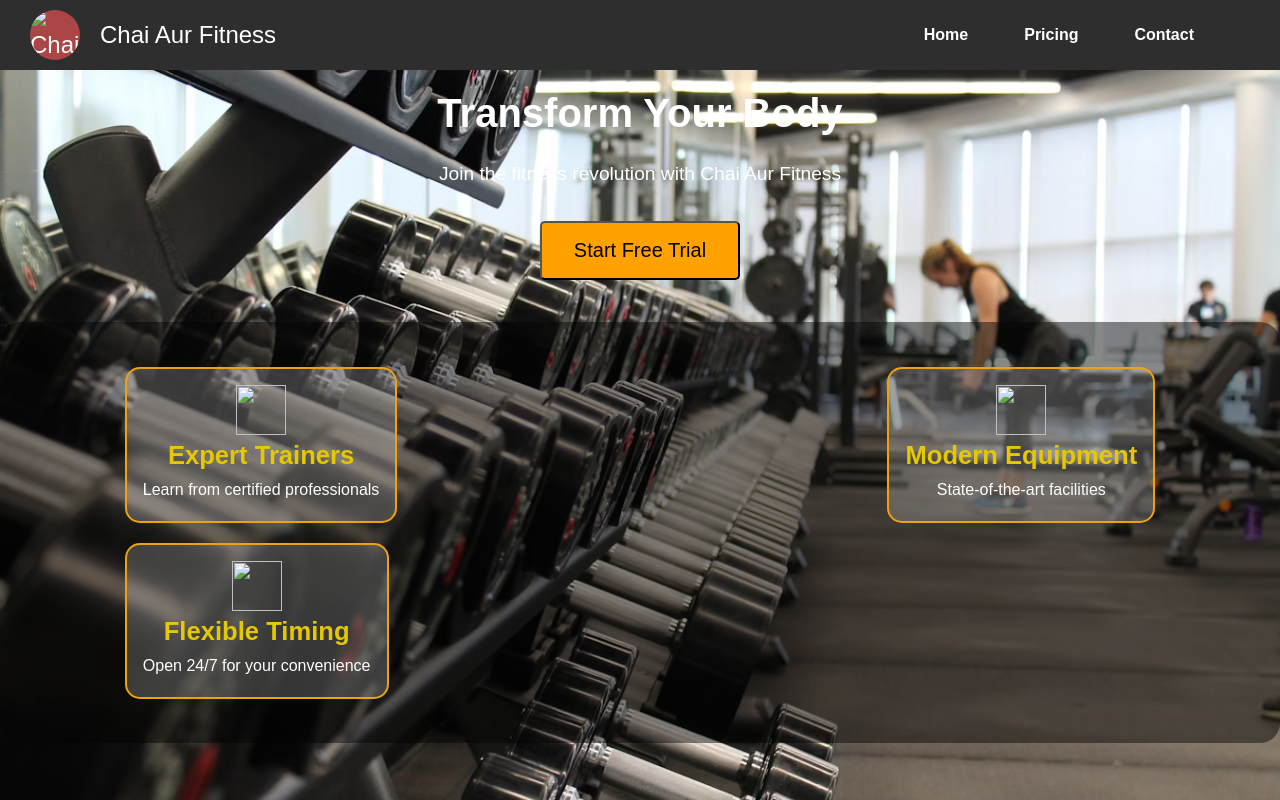
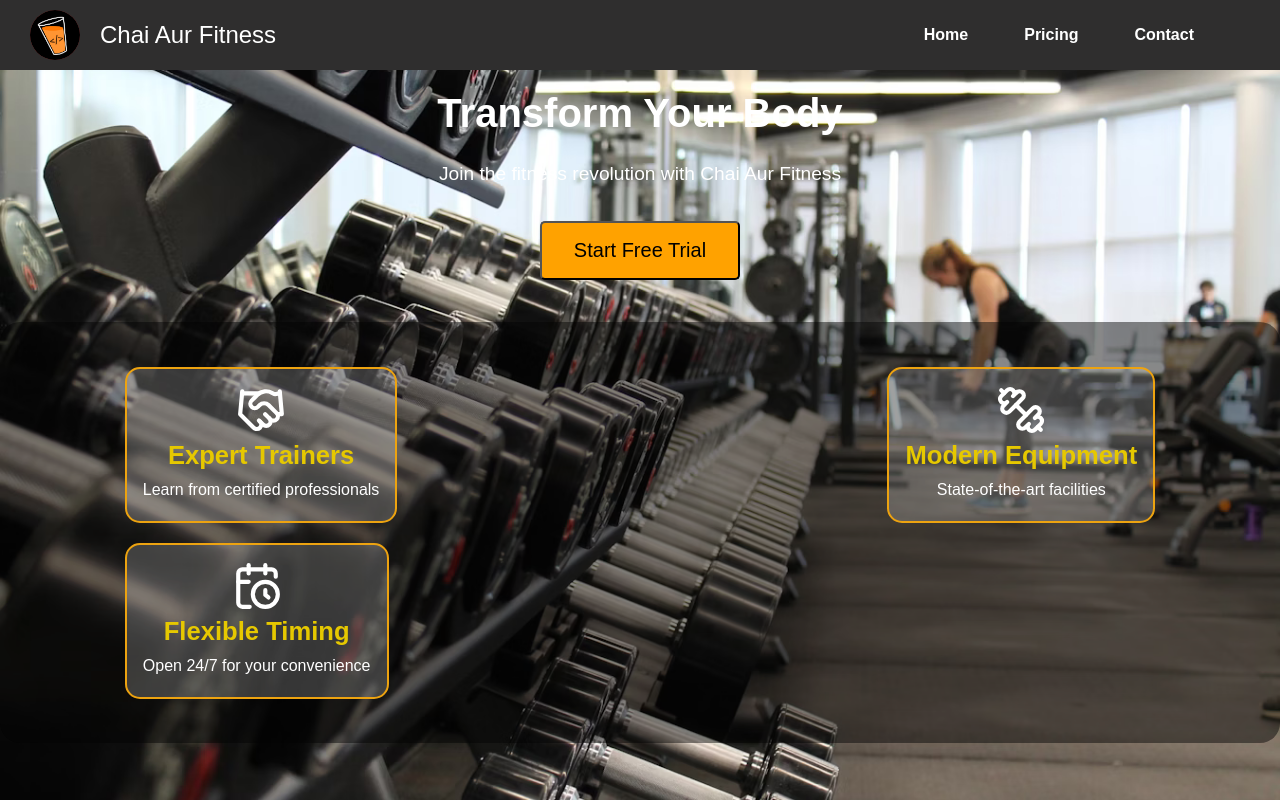
Before and after one commit to Ashutoshdev-hub/ChaiCohort-Fitness, a plain HTML site: page index.html in a window 1280 px wide. Drawn offline with Linux system fonts and the light colour scheme.

Commit message:
Update index.html

```diff
--- a/index.html
+++ b/index.html
@@ -3,7 +3,7 @@
   <head>
     <meta charset="UTF-8" />
     <meta name="viewport" content="width=device-width, initial-scale=1.0" />
-    <link rel="icon" type="image/x-icon" href="./assets/favicon.ico" />
+    <link rel="icon" type="image/x-icon" href="./favicon.ico" />
     <title>Chai Aur Fitness</title>
     <link rel="stylesheet" href="challenge.css" />
     <!-- <link rel="stylesheet" href="solution.css" /> -->
@@ -12,7 +12,7 @@
     <nav class="navbar">
       <div class="logo">
         <img
-          src="./assets/chaicodelogo.png"
+          src="./chaicodelogo.png"
           alt="ChaiCode Logo"
           height="50px"
           width="50px"
@@ -34,17 +34,17 @@
       </div>
       <div class="features">
         <div class="feature">
-          <img src="./assets/handshake.svg" height="50" width="50" />
+          <img src="./handshake.svg" height="50" width="50" />
           <h3>Expert Trainers</h3>
           <p>Learn from certified professionals</p>
         </div>
         <div class="feature">
-          <img src="./assets/dumbbell.svg" height="50" width="50" />
+          <img src="./dumbbell.svg" height="50" width="50" />
           <h3>Modern Equipment</h3>
           <p>State-of-the-art facilities</p>
         </div>
         <div class="feature">
-          <img src="./assets/calendar-clock.svg" height="50" width="50" />
+          <img src="./calendar-clock.svg" height="50" width="50" />
           <h3>Flexible Timing</h3>
           <p>Open 24/7 for your convenience</p>
         </div>
```
